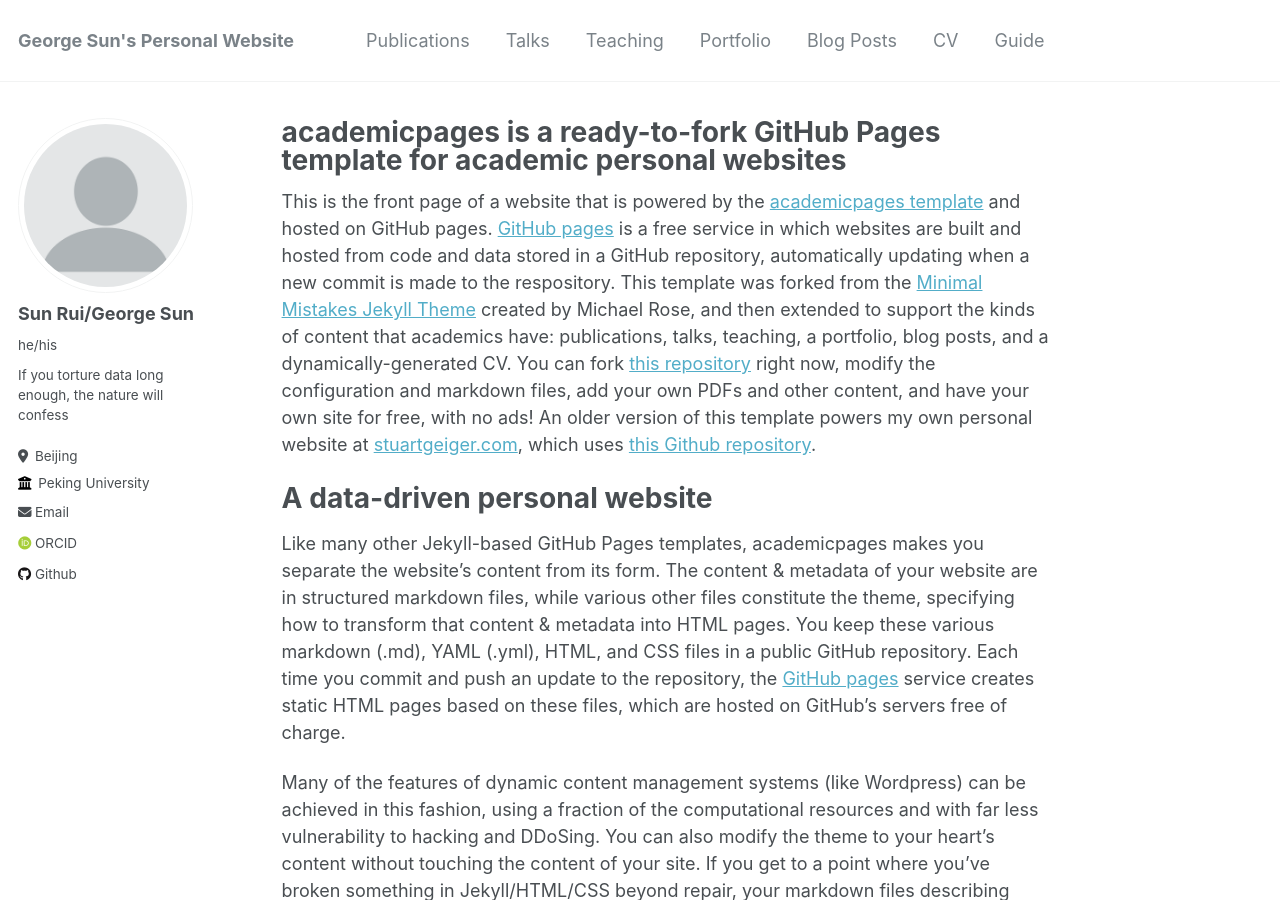
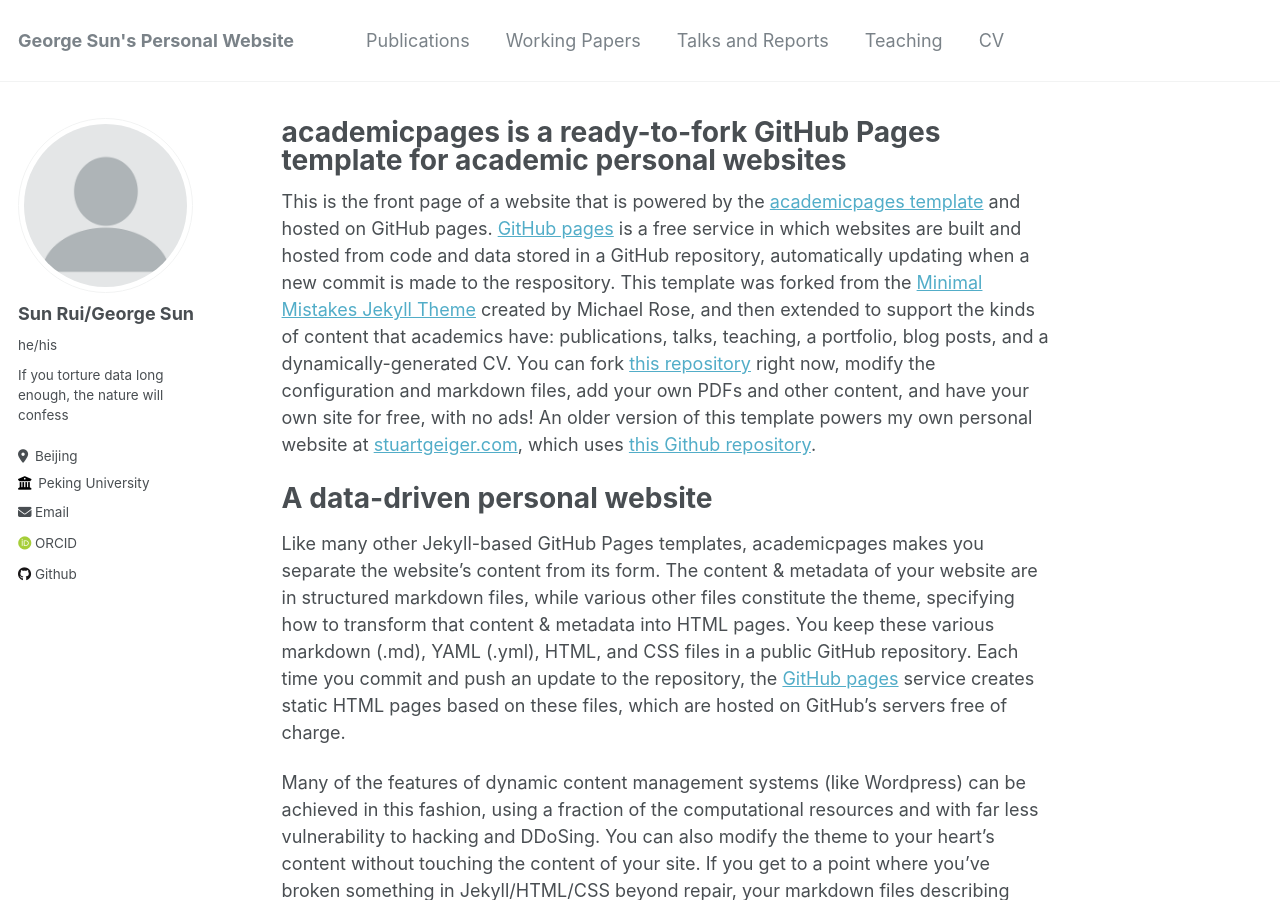
Before and after one commit to George-Sun-ECON/George-Sun-ECON.github.io, a Jekyll site: the page built from _pages/about.md, in a window 1280 px wide and 900 px high. Built offline with Jekyll 4.4.1, drawn with Linux system fonts in a browser that asks for light colours; some web fonts are replaced.

Commit message:
Update navigation.yml

```diff
--- a/_data/navigation.yml
+++ b/_data/navigation.yml
@@ -3,20 +3,14 @@
   - title: "Publications"
     url: /publications/
 
-  - title: "Talks"
-    url: /talks/
+  - title: "Working Papers"
+    url: /markdown/
+
+  - title: "Talks and Reports"
+    url: /talks_and_reports/
 
   - title: "Teaching"
     url: /teaching/
 
-  - title: "Portfolio"
-    url: /portfolio/
-
-  - title: "Blog Posts"
-    url: /year-archive/
-
   - title: "CV"
     url: /cv/
-
-  - title: "Guide"
-    url: /markdown/
```
